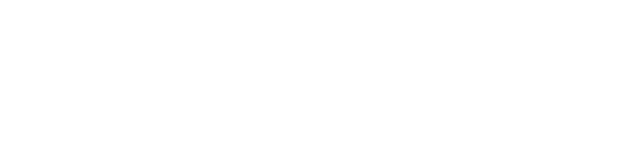
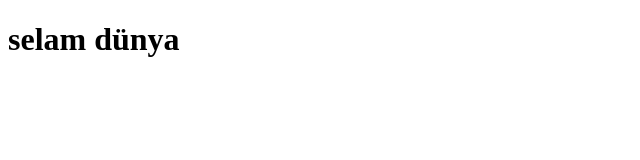
Before and after one commit to BerayYildirim/github, a plain HTML site: page index.html in a window 1280 px wide. Shown: the whole page, without its empty margins (0-640 px from the left). Drawn offline with Linux system fonts and the light colour scheme.

Commit message:
index değiştirildi

```diff
--- a/index.html
+++ b/index.html
@@ -6,6 +6,6 @@
     <title>Document</title>
 </head>
 <body>
-
+    <h1>selam dünya</h1>
 </body>
 </html>
```
